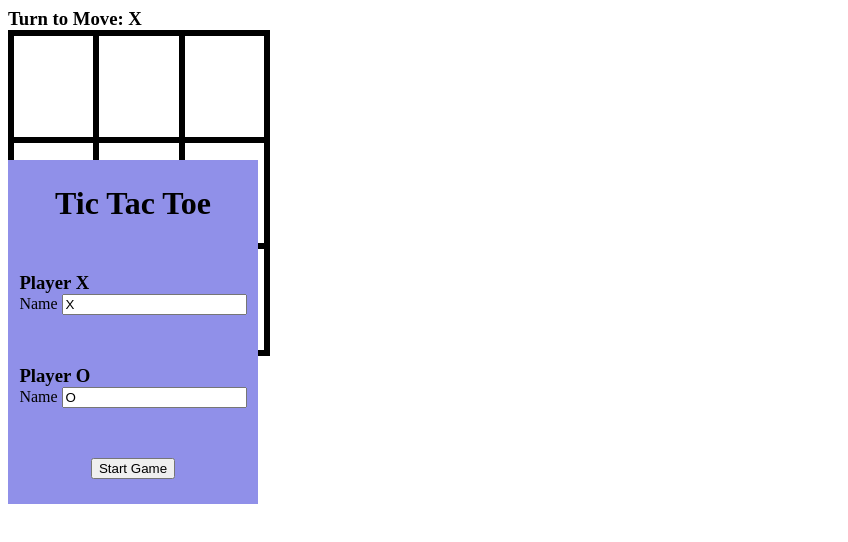
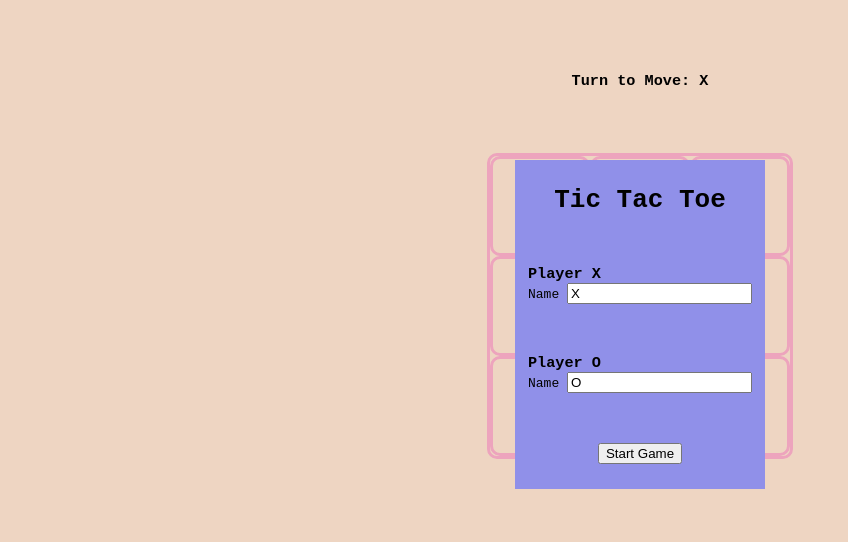
Before and after one commit to jellyM0on/tictactoe, a plain HTML site: page index.html in a window 1280 px wide. Shown: the whole page, without its empty margins (0-848 px from the left). Drawn offline with Linux system fonts and the light colour scheme.

Commit message:
fixed bug for unexpected tie when user wins at last move

```diff
--- a/index.html
+++ b/index.html
@@ -13,16 +13,29 @@
     --end-visibility: none;
 }
 
+body {
+    background-color: #EED5C2;
+    display: flex;
+    flex-direction: column;
+    justify-content: center;
+    align-items: center;
+    font-family: monospace;
+    padding-top: 5%;
+}
+
 .box-container{
     display:grid;
     grid-template: repeat(3, 1fr) / repeat(3, 1fr);
-    height: 40vh;
-    width: 20vw;
-    border:solid;
+    height: 300px;
+    width: 300px;
+    margin-top: 5%;
 
 }
-.box-container > div {
+.box-container > div,
+.box-container{
     border: solid;
+    border-color: #EDA4BD;
+    border-radius: 10px;
 }
 
 .form-container{
@@ -38,6 +51,8 @@
     align-items: center;
     justify-content: center;
     font-size: 50px;
+    color: hsla(222, 50%, 59%, 0.84);
+    font-family: monospace;
 }
 
  h1,
--- a/tictac.js
+++ b/tictac.js
@@ -71,7 +71,8 @@ const gameBoard = (() => {
             boxes[ic].classList.add("highlight");
             gameControls.winRound(a);
             return;
-        } else if (!board.includes("")) {
+
+        } else if (!board.includes("") && (a !== b) && (b !== c) ) {
             gameControls.tieRound();
             return;
         };
@@ -119,7 +120,6 @@ const gameControls = (() => {
         });
         gameControls.startGame();
     };
-
     return { startGame, winRound, tieRound, restartGame }
 })();
 
```
